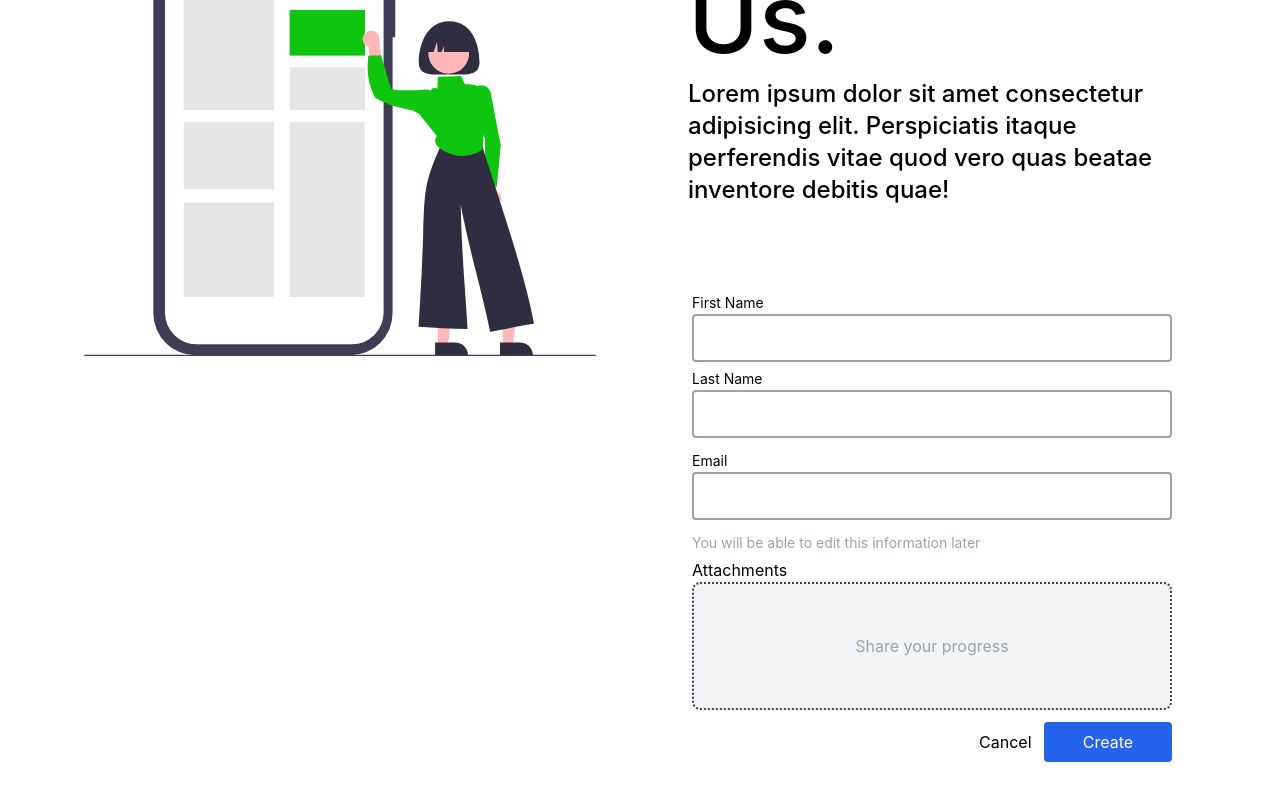
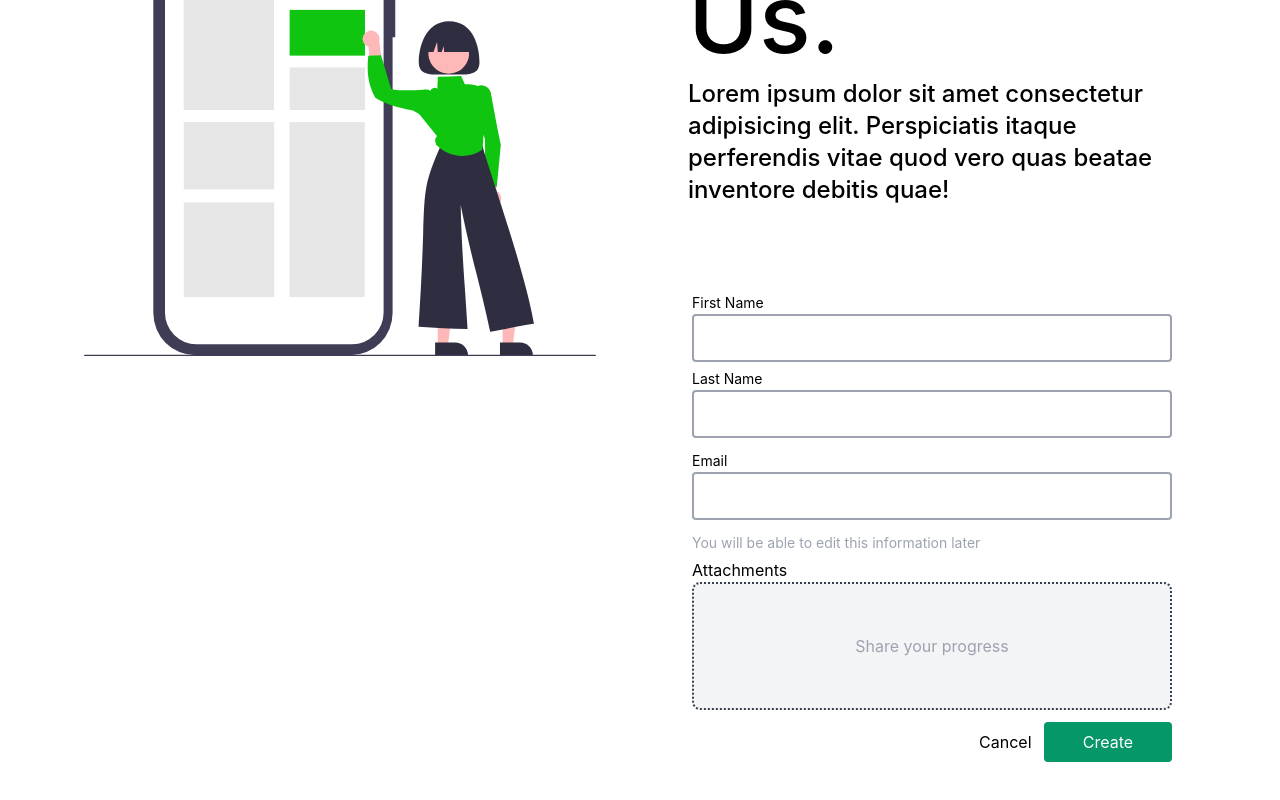
Before and after one commit to rhenry7/eat-healthy, a React (Create React App) app: page / in a window 1280 px wide. Shown: the part 3135-3935 px from the top of the page. Built offline with nearby package versions, Linux system fonts and the light colour scheme.

Commit message:
UI improvements and adjustments

```diff
--- a/src/components/Close.js
+++ b/src/components/Close.js
@@ -49,7 +49,7 @@ export default function Close() {
                             </div> <input type="file" class="h-full w-full opacity-0" name=""/>
                         </div>
                     </div>
-                    <div class="mt-3 text-right"> <a href="#">Cancel</a> <button class="ml-2 h-10 w-32 bg-blue-600 rounded text-white hover:bg-blue-700">Create</button> </div>
+                    <div class="mt-3 text-right"> <a href="#">Cancel</a> <button class="ml-2 h-10 w-32 bg-green-600 rounded text-white hover:bg-green-700">Create</button> </div>
                 </div>
             </div>
         </div>
```
